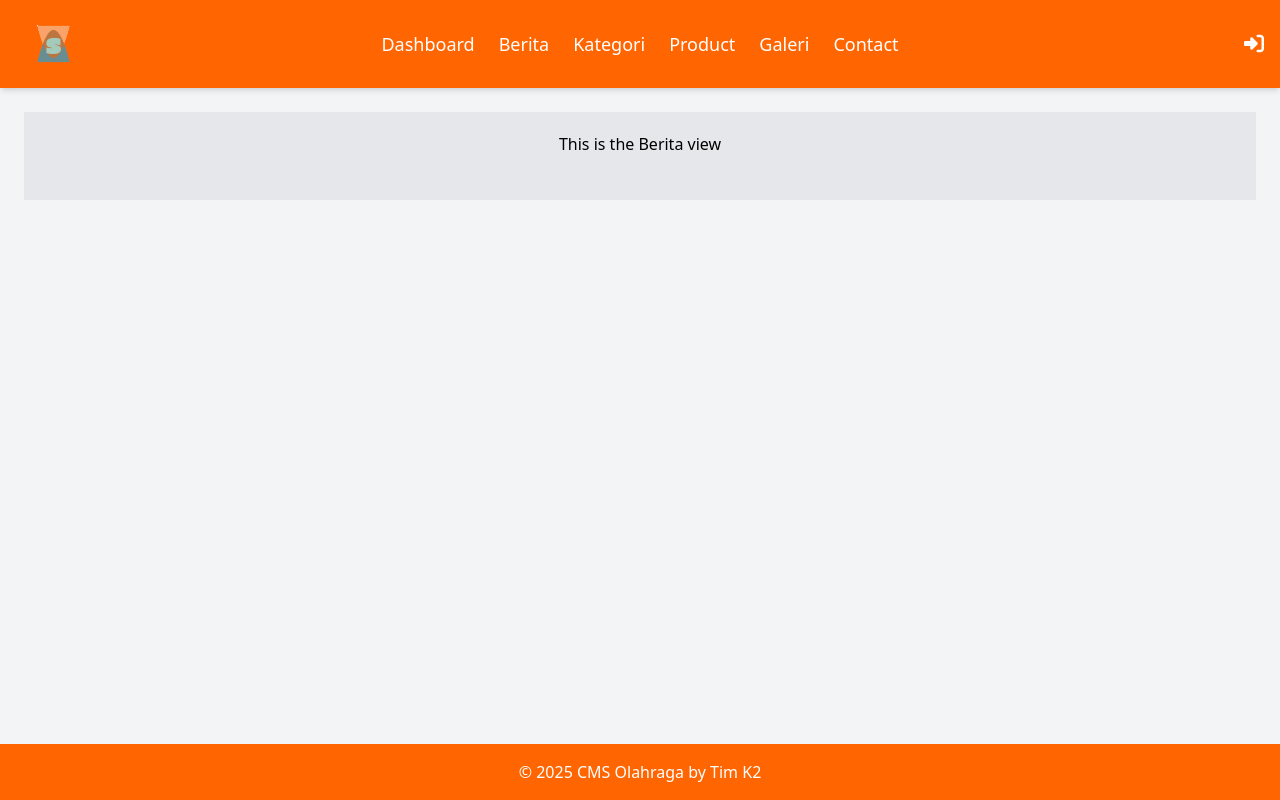
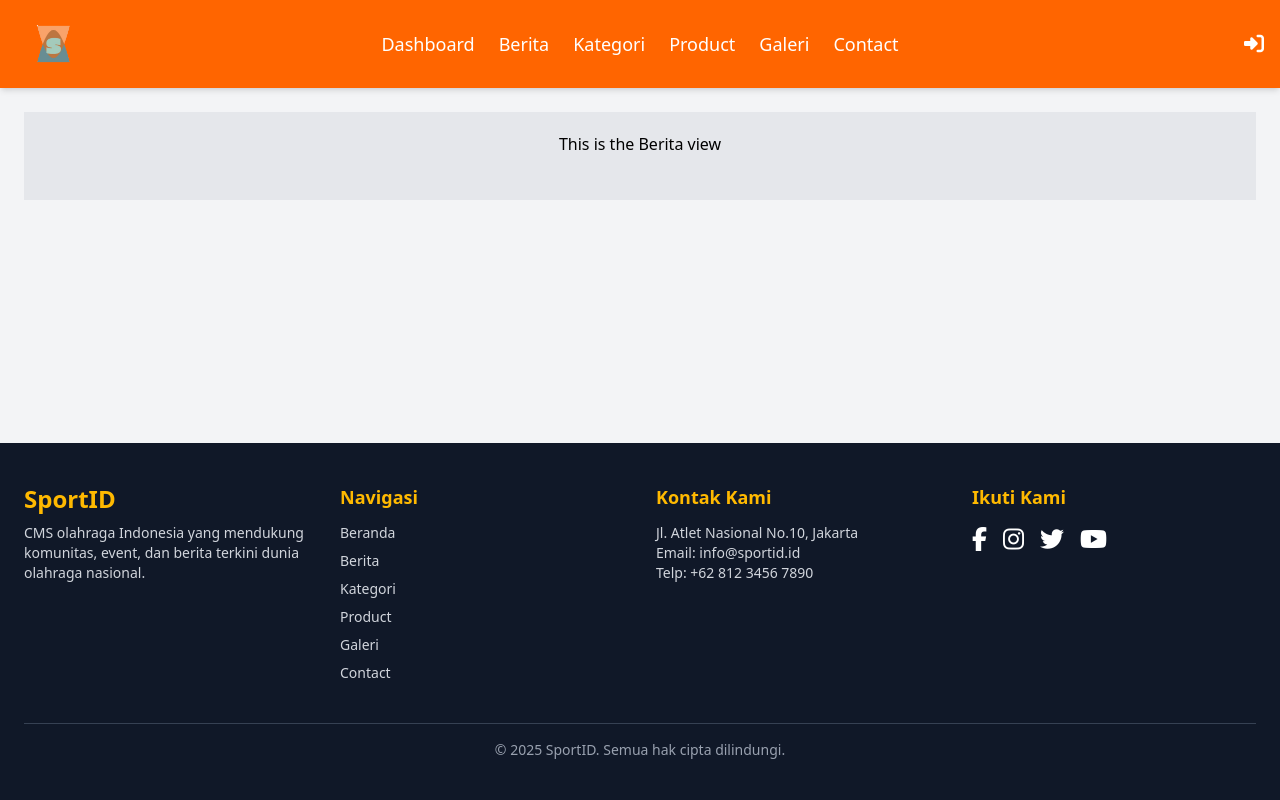
Before and after one commit to abrarradan30/web-sports, a Vue app in the folder fe-sports/: page /berita in a window 1280 px wide. Built offline with nearby package versions, Linux system fonts and the light colour scheme.

Commit message:
update layout

```diff
--- a/fe-sports/src/views/admin/layouts/DefaultLayout.vue
+++ b/fe-sports/src/views/admin/layouts/DefaultLayout.vue
@@ -66,8 +66,57 @@ const confirmLogout = () => {
     </main>
 
     <!-- Footer -->
-    <footer class="bg-[#4B70F5] text-white text-center py-4">
-      &copy; 2025 CMS Olahraga by Tim K2
-    </footer>
+    <footer class="bg-gray-900 text-white py-10 px-6">
+  <div class="max-w-7xl mx-auto grid grid-cols-1 sm:grid-cols-2 md:grid-cols-4 gap-8">
+
+    <!-- Logo & Deskripsi -->
+    <div>
+      <h2 class="text-2xl font-bold text-amber-400 mb-2">SportID</h2>
+      <p class="text-sm text-gray-300">
+        CMS olahraga Indonesia yang mendukung komunitas, event, dan berita terkini dunia olahraga nasional.
+      </p>
+    </div>
+
+    <!-- Navigasi Cepat -->
+    <div>
+      <h3 class="text-lg font-semibold text-amber-400 mb-3">Navigasi</h3>
+      <ul class="space-y-2 text-sm text-gray-300">
+        <li><a href="/admin" class="hover:text-white">Beranda</a></li>
+        <li><a href="/adminberita" class="hover:text-white">Berita</a></li>
+        <li><a href="/adminkategori" class="hover:text-white">Kategori</a></li>
+        <li><a href="/adminproduct" class="hover:text-white">Product</a></li>
+        <li><a href="/admingaleri" class="hover:text-white">Galeri</a></li>
+        <li><a href="/admincontact" class="hover:text-white">Contact</a></li>
+      </ul>
+    </div>
+
+    <!-- Kontak -->
+    <div>
+      <h3 class="text-lg font-semibold text-amber-400 mb-3">Kontak Kami</h3>
+      <p class="text-sm text-gray-300">
+        Jl. Atlet Nasional No.10, Jakarta<br />
+        Email: info@sportid.id<br />
+        Telp: +62 812 3456 7890
+      </p>
+    </div>
+
+    <!-- Sosial Media -->
+    <div>
+      <h3 class="text-lg font-semibold text-amber-400 mb-3">Ikuti Kami</h3>
+      <div class="flex space-x-4 text-2xl">
+        <a href="https://www.facebook.com/kemenporaIndonesia/?fref=ts" target="_blank" class="hover:text-blue-500"><i class="fab fa-facebook-f"></i></a>
+        <a href="https://www.instagram.com/kemenpora?utm_source=ig_web_button_share_sheet&igsh=ZDNlZDc0MzIxNw==" target="_blank" class="hover:text-pink-500"><i class="fab fa-instagram"></i></a>
+        <a href="https://x.com/KEMENPORA_RI" target="_blank" class="hover:text-sky-400"><i class="fab fa-twitter"></i></a>
+        <a href="https://www.youtube.com/channel/UCxVNYxq1cYOZfu5ch18xOwA" target="_blank" class="hover:text-red-500"><i class="fab fa-youtube"></i></a>
+      </div>
+    </div>
+
+  </div>
+
+  <!-- Garis Bawah & Copyright -->
+  <div class="mt-10 border-t border-gray-700 pt-4 text-center text-sm text-gray-400">
+    &copy; 2025 SportID. Semua hak cipta dilindungi.
+  </div>
+</footer>
   </div>
 </template>
--- a/fe-sports/src/views/layouts/GuestLayout.vue
+++ b/fe-sports/src/views/layouts/GuestLayout.vue
@@ -46,8 +46,57 @@ const router = useRouter()
     </main>
 
     <!-- Footer -->
-    <footer class="bg-[#FF6500] text-white text-center py-4">
-      &copy; 2025 CMS Olahraga by Tim K2
-    </footer>
+    <footer class="bg-gray-900 text-white py-10 px-6">
+  <div class="max-w-7xl mx-auto grid grid-cols-1 sm:grid-cols-2 md:grid-cols-4 gap-8">
+
+    <!-- Logo & Deskripsi -->
+    <div>
+      <h2 class="text-2xl font-bold text-amber-400 mb-2">SportID</h2>
+      <p class="text-sm text-gray-300">
+        CMS olahraga Indonesia yang mendukung komunitas, event, dan berita terkini dunia olahraga nasional.
+      </p>
+    </div>
+
+    <!-- Navigasi Cepat -->
+    <div>
+      <h3 class="text-lg font-semibold text-amber-400 mb-3">Navigasi</h3>
+      <ul class="space-y-2 text-sm text-gray-300">
+        <li><a href="/" class="hover:text-white">Beranda</a></li>
+        <li><a href="/berita" class="hover:text-white">Berita</a></li>
+        <li><a href="/kategori" class="hover:text-white">Kategori</a></li>
+        <li><a href="/product" class="hover:text-white">Product</a></li>
+        <li><a href="/galeri" class="hover:text-white">Galeri</a></li>
+        <li><a href="/contact" class="hover:text-white">Contact</a></li>
+      </ul>
+    </div>
+
+    <!-- Kontak -->
+    <div>
+      <h3 class="text-lg font-semibold text-amber-400 mb-3">Kontak Kami</h3>
+      <p class="text-sm text-gray-300">
+        Jl. Atlet Nasional No.10, Jakarta<br />
+        Email: info@sportid.id<br />
+        Telp: +62 812 3456 7890
+      </p>
+    </div>
+
+    <!-- Sosial Media -->
+    <div>
+      <h3 class="text-lg font-semibold text-amber-400 mb-3">Ikuti Kami</h3>
+      <div class="flex space-x-4 text-2xl">
+        <a href="https://www.facebook.com/kemenporaIndonesia/?fref=ts" target="_blank" class="hover:text-blue-500"><i class="fab fa-facebook-f"></i></a>
+        <a href="https://www.instagram.com/kemenpora?utm_source=ig_web_button_share_sheet&igsh=ZDNlZDc0MzIxNw==" target="_blank" class="hover:text-pink-500"><i class="fab fa-instagram"></i></a>
+        <a href="https://x.com/KEMENPORA_RI" target="_blank" class="hover:text-sky-400"><i class="fab fa-twitter"></i></a>
+        <a href="https://www.youtube.com/channel/UCxVNYxq1cYOZfu5ch18xOwA" target="_blank" class="hover:text-red-500"><i class="fab fa-youtube"></i></a>
+      </div>
+    </div>
+
+  </div>
+
+  <!-- Garis Bawah & Copyright -->
+  <div class="mt-10 border-t border-gray-700 pt-4 text-center text-sm text-gray-400">
+    &copy; 2025 SportID. Semua hak cipta dilindungi.
+  </div>
+</footer>
   </div>
 </template>
```
Also changed, not shown: 1 other file (tests, documents, lock files or other folders).
